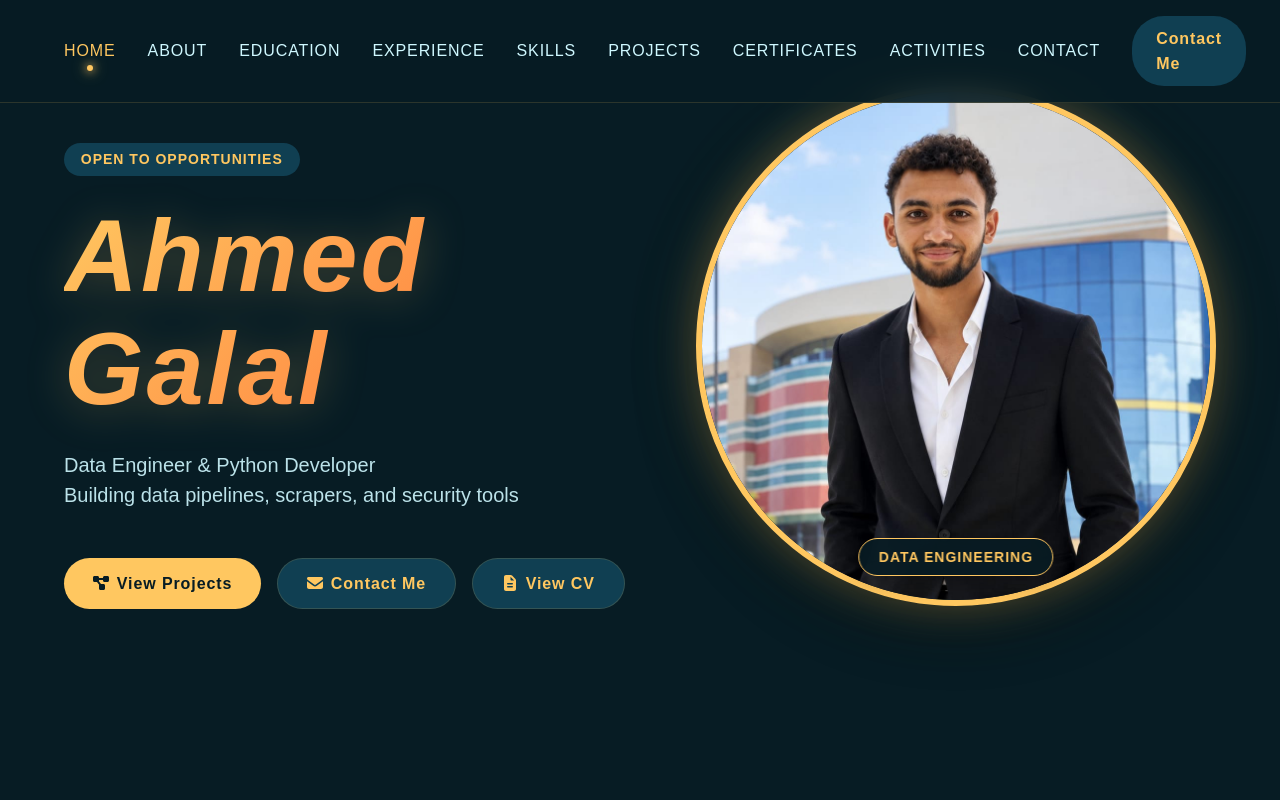
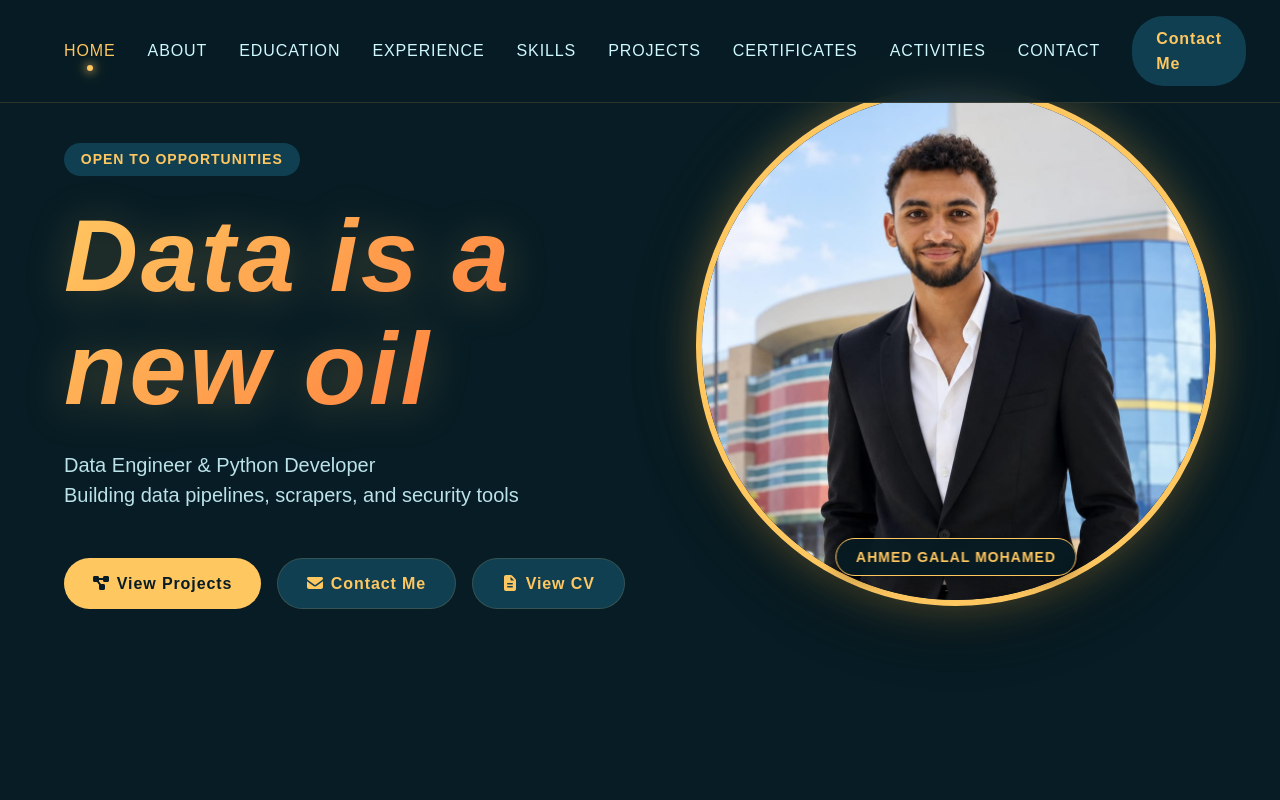
Before and after one commit to ahmed0120120123-lab/portfolio, a plain HTML site: page index.html in a window 1280 px wide. Shown: the top 800 px of the page. Drawn offline with nearby package versions, Linux system fonts and the light colour scheme; a web font is replaced by a local one.

Commit message:
Update index.html

```diff
--- a/index.html
+++ b/index.html
@@ -2950,7 +2950,7 @@ a, button, .btn, .nav-cta, .btn-view-gallery, .scroll-top-btn,
 <section id="hero"><div class="hero-container container">
 <div class="hero-info">
 <span class="hero-label">Open to Opportunities</span>
-<h1 class="hero-title hero-statement">Ahmed Galal</h1>
+<h1 class="hero-title hero-statement">Data is a new oil</h1>
 <!-- [HERO TAGLINE] Two short lines under your name | سطرين قصيرين تحت الاسم -->
 <p class="hero-tagline">Data Engineer &amp; Python Developer<br>Building data pipelines, scrapers, and security tools</p>
 <div class="hero-buttons">
@@ -2960,7 +2960,7 @@ a, button, .btn, .nav-cta, .btn-view-gallery, .scroll-top-btn,
 </div>
 </div>
 <div class="hero-image"><div class="hero-photo-wrapper"><img src="images/profile.jpg" alt="Ahmed Galal" class="hero-photo" /></div>
-<div class="hero-photo-badge"><span>data engineering</span></div></div>
+<div class="hero-photo-badge"><span>Ahmed Galal Mohamed</span></div></div>
 </div></section>
 
 <section id="about"><div class="container"><h2 class="section-title">About Me</h2>
```
